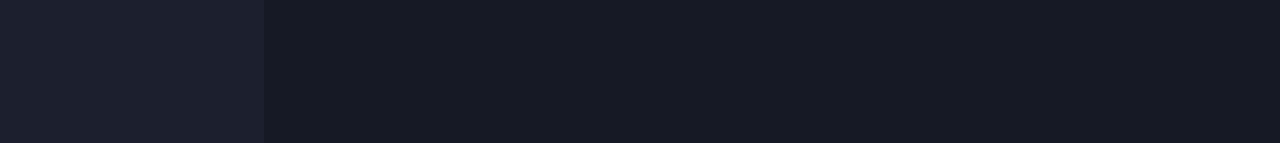
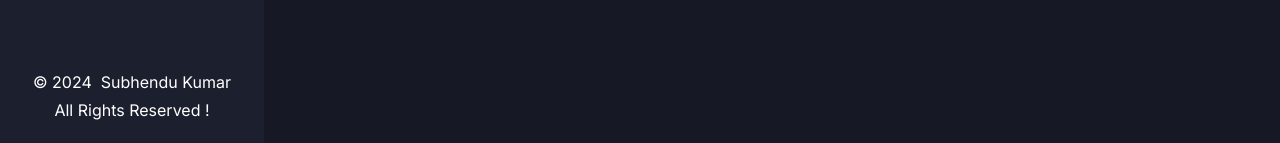
Before and after one commit to Subhendu-Kumar/Video_Verse, a Next.js app: page / in a window 1280 px wide. Shown: the part 654-797 px from the top of the page. Built offline with nearby package versions, Linux system fonts and the light colour scheme; no server answers.

Commit message:
modified Tailwind.config & sideBar and MobileNav

```diff
--- a/components/MobileNav.tsx
+++ b/components/MobileNav.tsx
@@ -14,6 +14,9 @@
 
 const MobileNav = () => {
   const pathname = usePathname();
+  const currentDate = new Date();
+  const currentYear = currentDate.getFullYear();
+
   return (
     <section className="w-full max-w-[264px]">
       <Sheet>
@@ -39,7 +42,7 @@
           </Link>
           <div className="flex h-[calc(100vh-72px)] flex-col justify-between overflow-y-auto">
             <SheetClose asChild>
-              <section className="flex h-full flex-col gap-6 pt-16 text-white">
+              <section className="flex h-full flex-col gap-2 pt-16 text-white">
                 {SidebarLinks.map((link) => {
                   const isActive = pathname === link.route;
                   return (
@@ -65,6 +68,13 @@
                 })}
               </section>
             </SheetClose>
+            <div className="flex flex-col justify-center gap-1">
+              <div className="flex items-center">
+                <p>&copy; {currentYear}&nbsp;&nbsp;</p>
+                <p className="hover:underline">Subhendu Kumar</p>
+              </div>
+              <p>All Rights Reserved !</p>
+            </div>
           </div>
         </SheetContent>
       </Sheet>
--- a/components/Sidebar.tsx
+++ b/components/Sidebar.tsx
@@ -9,10 +9,12 @@
 
 const Sidebar = () => {
   const pathname = usePathname();
+  const currentDate = new Date();
+  const currentYear = currentDate.getFullYear();
 
   return (
     <section className="sticky left-0 top-0 flex h-screen w-fit flex-col justify-between bg-dark-1 p-6 pt-28 text-white max-sm:hidden lg:w-[264px]">
-      <div className="flex flex-1 flex-col gap-8">
+      <div className="flex flex-1 flex-col gap-2">
         {SidebarLinks.map((link) => {
           const isActive =
             pathname === link.route || pathname.startsWith(`${link.route}/`);
@@ -38,6 +40,13 @@
           );
         })}
       </div>
+      <div className="flex flex-col justify-center items-center gap-1">
+      <div className="flex items-center">
+        <p>&copy; {currentYear}&nbsp;&nbsp;</p>
+        <p className="hover:underline">Subhendu Kumar</p>
+      </div>
+      <p>All Rights Reserved !</p>
+      </div>
     </section>
   );
 };
--- a/tailwind.config.ts
+++ b/tailwind.config.ts
@@ -19,16 +19,25 @@
     },
     extend: {
       colors: {
-
         dark: {
           1: "#1c1f2e",
           2: "#161925",
         },
         blue: {
           1: "#0e78f9",
+          2: "#0E78F9"
         },
         sky: {
           1: "#C9DDFF"
+        },
+        orange: {
+          1: "#FF742E"
+        },
+        purpel: {
+          1: "#830EF9"
+        },
+        yellow: {
+          1: "#F9A90E"
         },
       },
       backgroundImage: {
```
